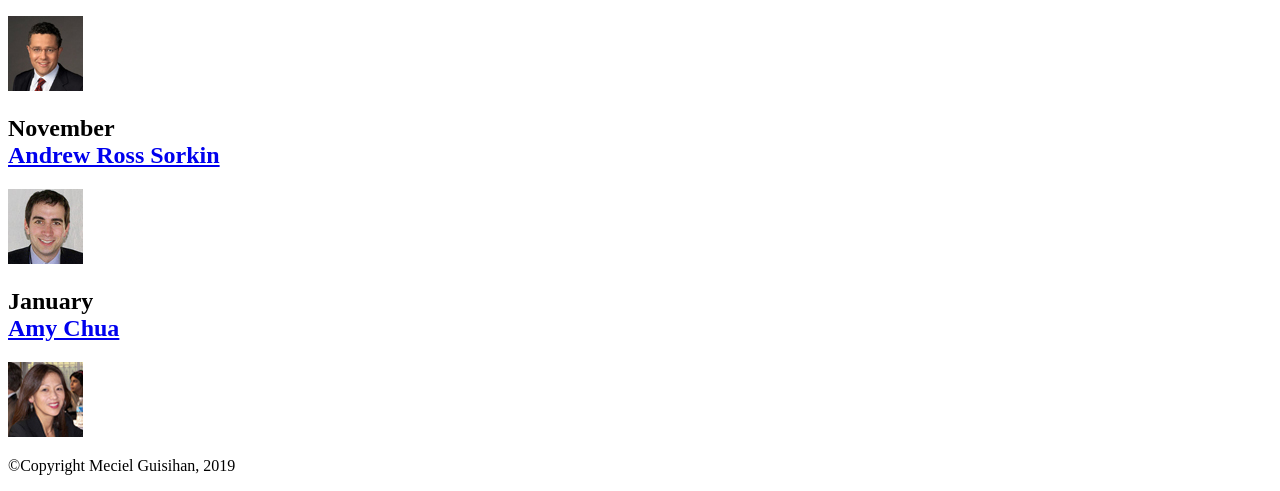
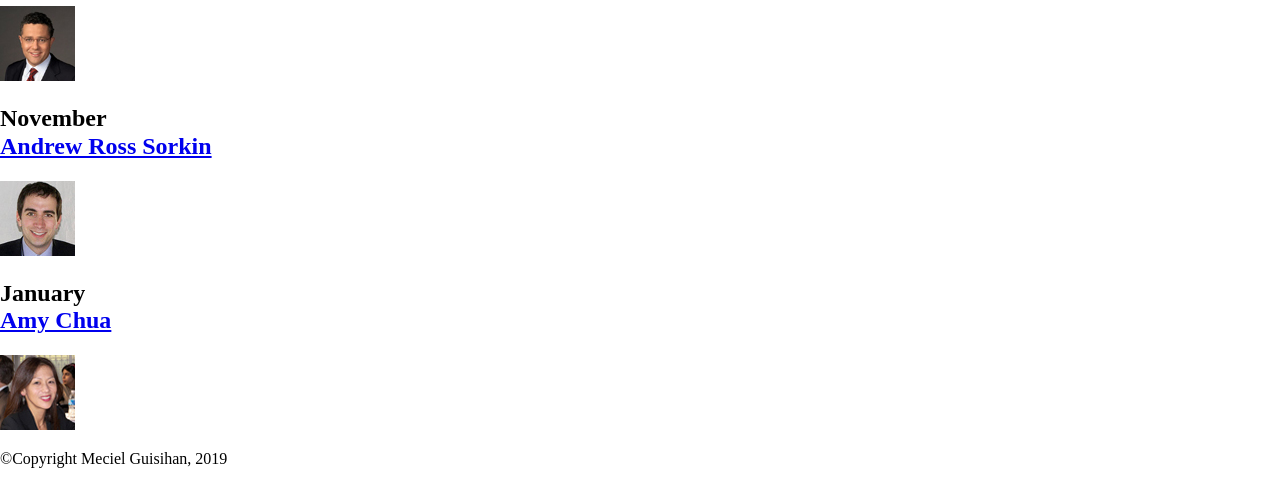
Before and after one commit to mg742/A10, a plain HTML site: page index.html in a window 1280 px wide. Shown: the part 626-1117 px from the top of the page. Drawn offline with nearby package versions, Linux system fonts and the light colour scheme.

Commit message:
Update index.html

```diff
--- a/index.html
+++ b/index.html
@@ -6,6 +6,8 @@
     <meta charset="utf-8">
     <title>San Joaquin Valley Town Hall</title>
     <link rel="shortcut icon" href="images/favicon.ico">
+    <link rel="stylesheet" href="styles/normalize.css">
+	<link rel="stylesheet" href="main.css">
 </head>
 
 <body>
```
